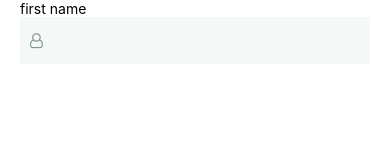
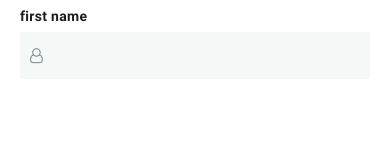
Before and after one commit to LawrenceOL/learning-moochat, a React Native app in the folder moochat/: screen / in a window 390 px wide. Shown: the top 160 px of the page. Built offline with nearby package versions, Linux system fonts and the light colour scheme.

Commit message:
style form label

```diff
--- a/moochat/components/Input.js
+++ b/moochat/components/Input.js
@@ -4,7 +4,7 @@ import colors from "../constants/colors";
 const Input = (props) => {
   return (
     <View>
-      <Text>{props.label}</Text>
+      <Text style={styles.label}>{props.label}</Text>
 
       <View style={styles.inputContainer}>
         {props.icon && (
@@ -24,6 +24,12 @@ const styles = StyleSheet.create({
   container: {
     width: "100%",
   },
+  label: {
+    marginVertical: 8,
+    fontFamily: "bold",
+    letterSpacing: 0.3,
+    color: colors.textColor,
+  },
   inputContainer: {
     width: "100%",
     backgroundColor: "teal",
--- a/moochat/constants/colors.js
+++ b/moochat/constants/colors.js
@@ -3,4 +3,5 @@ export default {
   lightGrey: "#bdc3c7",
   nearlyWhite: "#f4f8f7",
   grey: "#7f8c8d",
+  textColor: "#1c1e21",
 };
```
